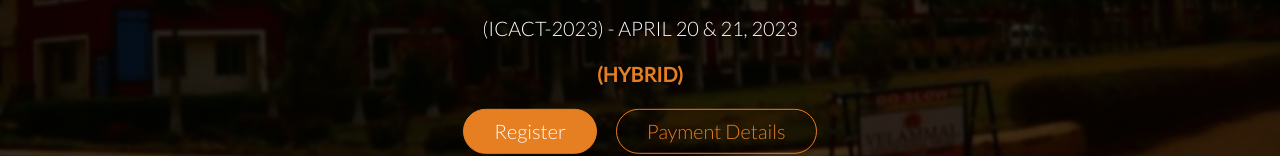
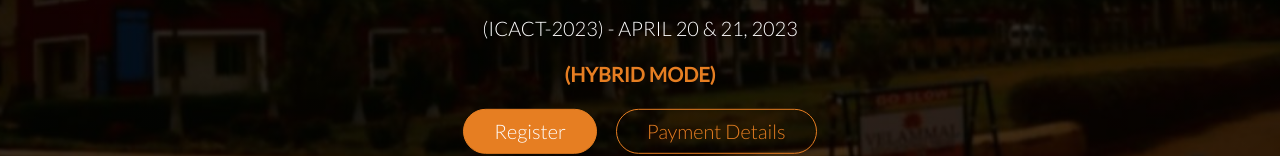
Before and after one commit to VishalRaja1207/icact2023, a plain HTML site: page index.html in a window 1280 px wide. Shown: the part 444-600 px from the top of the page. Drawn offline with nearby package versions, Linux system fonts and the light colour scheme.

Commit message:
Update index.html

```diff
--- a/index.html
+++ b/index.html
@@ -56,7 +56,7 @@
 				<h4 style="color: white; font-weight: 300;">Department of Computer Science and Engineering</h4><br>
     			<h1 style="font-size:xx-large;">INTERNATIONAL CONFERENCE ON <br> <span style="font-weight: 500;">ADVANCED COMPUTING TECHNOLOGY </span></h1>
 				<h4 style="color: #fff; font-weight: 300;">(ICACT-2023) - APRIL 20 & 21, 2023</h4><br>
-				<h4 style="color: #fff; font-weight: 700; color: #e67e22">(HYBRID)</h4><br>
+				<h4 style="color: #fff; font-weight: 700; color: #e67e22">(HYBRID MODE)</h4><br>
     			<a class = "btn btn-full js--scroll-to-plans" href="register.html#qr-register">Register</a>
     			<a class = "btn btn-ghost js--scroll-to-start" href="register.html#payment">Payment Details</a><br><br><br><br>
 				<marquee behavior="scroll" direction="left"><a href="register.html#publication">Selected Papers will be Considered for Publication in Scopus/WoS. Click Here!!</a></marquee>
```
